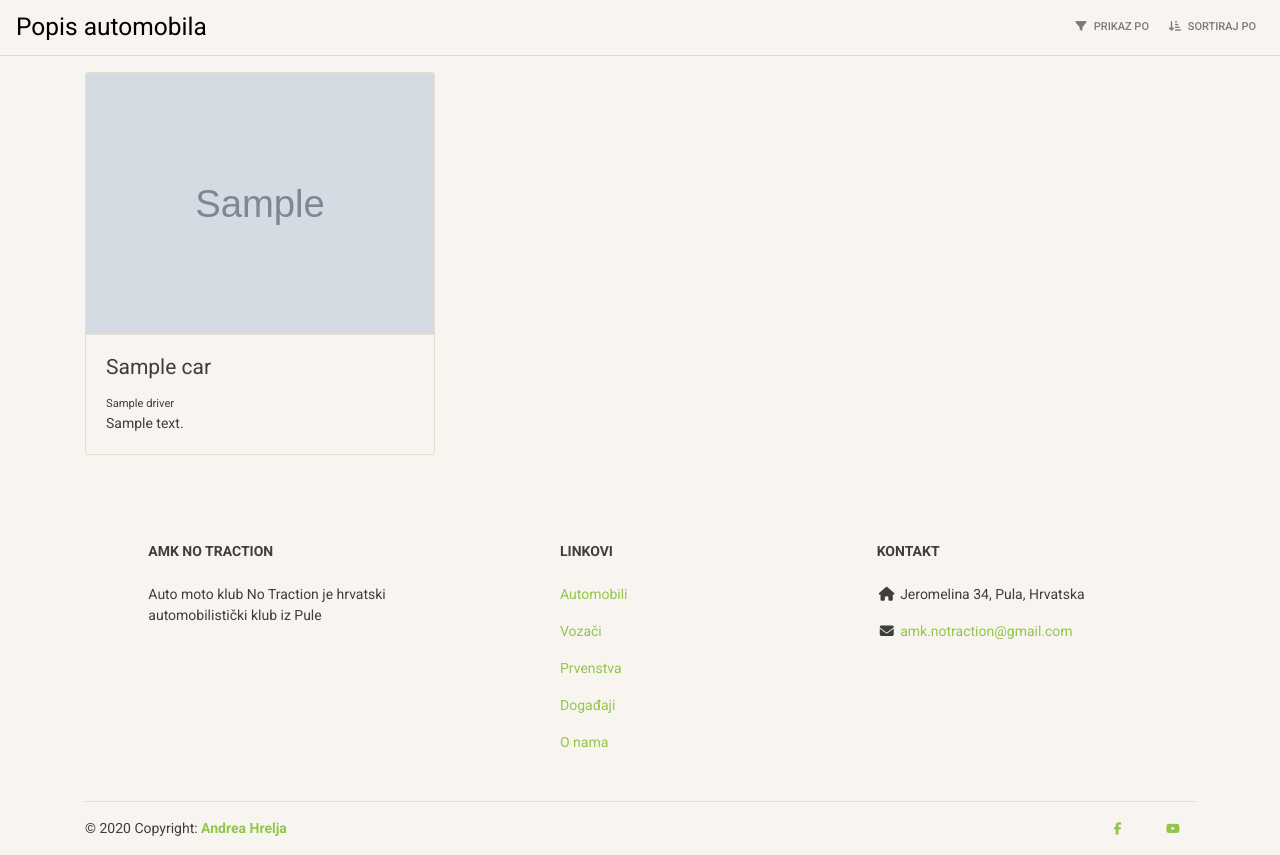
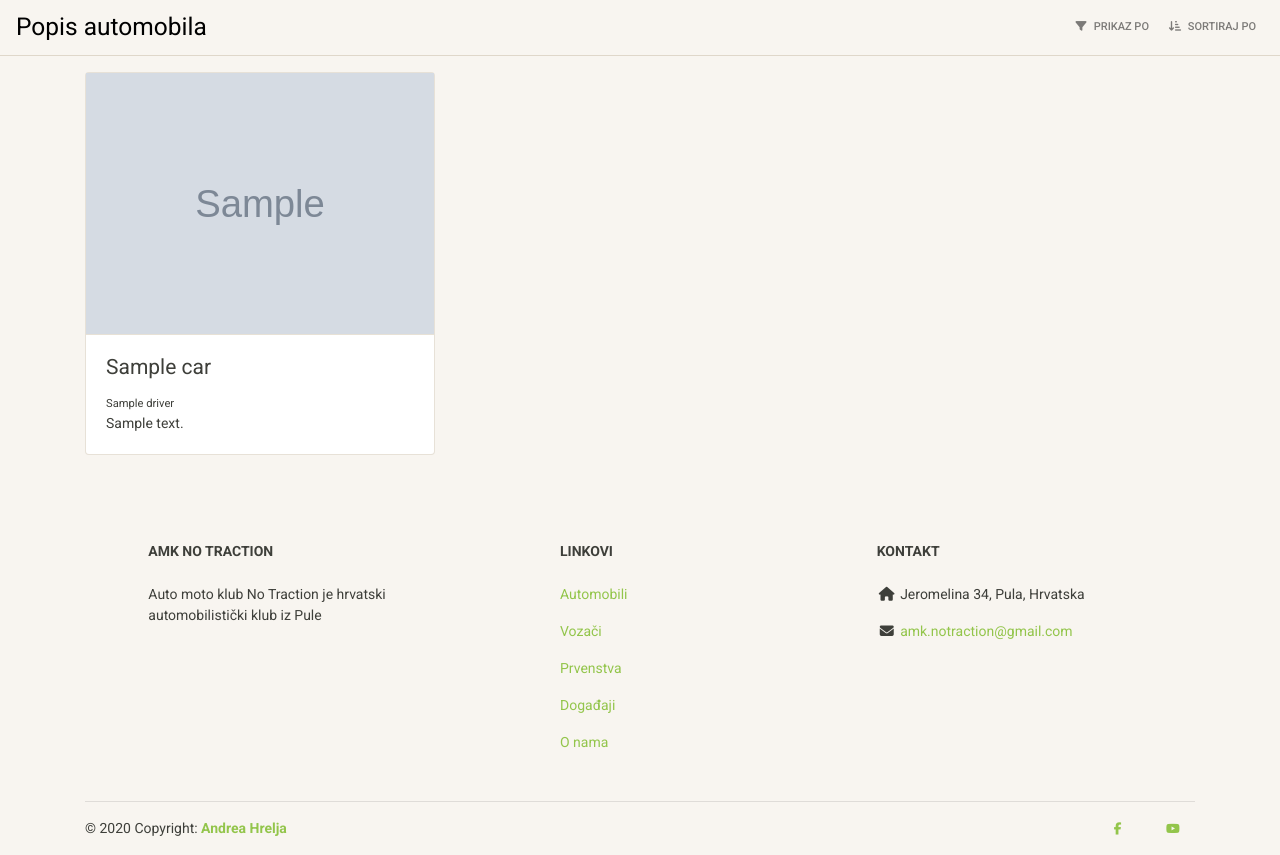
Before and after one commit to andhrelja/notraction, a Django app: template templates/cars/car_list.html in a window 1280 px wide. Shown: the part 58-913 px from the top of the page. Run offline with Django 3.2, Linux system fonts and the light colour scheme; the template is opened without the code that fills it: most values are stand-ins (such as "Sample title", 1, 10 or a date in 2020); grey boxes marked "Sample" are stand-in pictures; some libraries are stand-ins or nearby versions.

```diff
--- a/templates/cars/car_list.html
+++ b/templates/cars/car_list.html
@@ -10,7 +10,7 @@
     <div class="row">
     {% endif %}
     <div class="col-md-4 mb-3">
-        <div class="card bg-light h-100">
+        <div class="card h-100">
             <div class="card-header p-0">
                 <img width="100%" src="{{ car.image.url }}">
             </div>
--- a/templates/championships/championship_list.html
+++ b/templates/championships/championship_list.html
@@ -10,7 +10,7 @@
     <div class="row">
     {% endif %}
     <div class="col-md-3 mb-3">
-        <div class="card bg-light h-100">
+        <div class="card h-100">
             <div class="card-header">
                 <h3 class="h3 mb-0">{{ championship }}</h3>
             </div>
--- a/templates/drivers/driver_list.html
+++ b/templates/drivers/driver_list.html
@@ -10,7 +10,7 @@
     <div class="row">
     {% endif %}
     <div class="col-md-4 mb-3">
-        <div class="card bg-light h-100">
+        <div class="card h-100">
             <div class="card-header p-0">
                 <img width="100%" src="{{ driver.driver_image.url }}">
             </div>
--- a/templates/events/event_list.html
+++ b/templates/events/event_list.html
@@ -10,7 +10,7 @@
     <div class="row">
     {% endif %}
     <div class="col-sm-4 mb-3">
-        <div class="card bg-light h-100">
+        <div class="card h-100">
             <div class="card-header p-0">
                 <img width="100%" src="{{ event.cover.url }}">
             </div>
```
